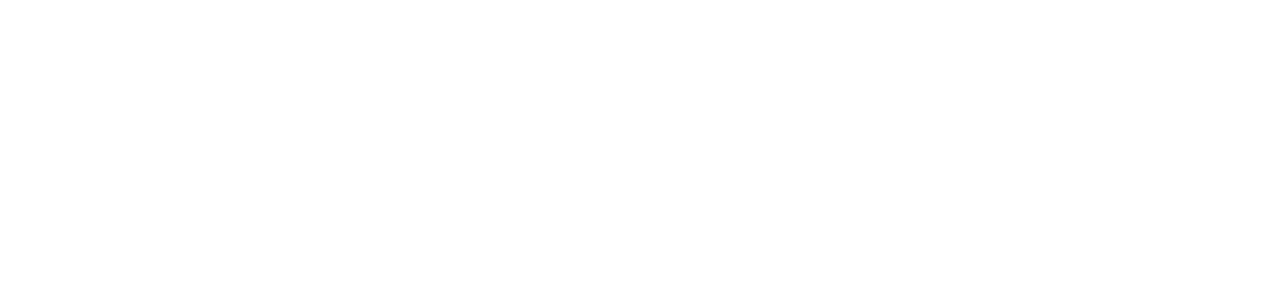
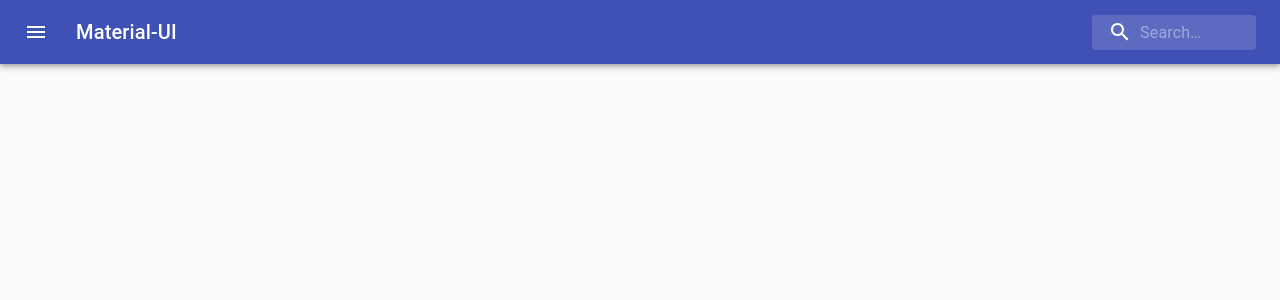
Before and after one commit to maksimanom/react-typescript, a React (Create React App) app: page / in a window 1280 px wide. Shown: the top 300 px of the page. Built offline with nearby package versions, Linux system fonts and the light colour scheme.

Commit message:
setting default data not done

```diff
--- a/package.json
+++ b/package.json
@@ -3,6 +3,8 @@
   "version": "0.1.0",
   "private": true,
   "dependencies": {
+    "@material-ui/core": "^4.10.1",
+    "@material-ui/icons": "^4.9.1",
     "@testing-library/jest-dom": "^4.2.4",
     "@testing-library/react": "^9.5.0",
     "@testing-library/user-event": "^7.2.1",
--- a/src/App.tsx
+++ b/src/App.tsx
@@ -1,10 +1,16 @@
 import React from 'react';
 
+import { makeStyles } from "@material-ui/core/styles";
+
+import Header from "./Components/header";
+import setDefaultBoardsIfNoPresent from "./utils/setDefaultIfNoPresent";
+
 function App() {
+  setDefaultBoardsIfNoPresent();
 
   return (
     <>
-
+      <Header />
     </>
   );
 }
--- /dev/null
+++ b/src/Components/header/index.js
@@ -0,0 +1,110 @@
+import React from "react";
+import AppBar from "@material-ui/core/AppBar";
+import Toolbar from "@material-ui/core/Toolbar";
+import IconButton from "@material-ui/core/IconButton";
+import Typography from "@material-ui/core/Typography";
+import InputBase from "@material-ui/core/InputBase";
+import {
+  createStyles,
+  fade,
+  Theme,
+  makeStyles,
+} from "@material-ui/core/styles";
+import MenuIcon from "@material-ui/icons/Menu";
+import SearchIcon from "@material-ui/icons/Search";
+
+const useStyles = makeStyles((theme) =>
+  createStyles({
+    root: {
+      flexGrow: 1,
+    },
+    menuButton: {
+      marginRight: theme.spacing(2),
+    },
+    title: {
+      flexGrow: 1,
+      display: "none",
+      [theme.breakpoints.up("sm")]: {
+        display: "block",
+      },
+    },
+    search: {
+      position: "relative",
+      borderRadius: theme.shape.borderRadius,
+      backgroundColor: fade(theme.palette.common.white, 0.15),
+      "&:hover": {
+        backgroundColor: fade(theme.palette.common.white, 0.25),
+      },
+      marginLeft: 0,
+      width: "100%",
+      [theme.breakpoints.up("sm")]: {
+        marginLeft: theme.spacing(1),
+        width: "auto",
+      },
+    },
+    searchIcon: {
+      padding: theme.spacing(0, 2),
+      height: "100%",
+      position: "absolute",
+      pointerEvents: "none",
+      display: "flex",
+      alignItems: "center",
+      justifyContent: "center",
+    },
+    inputRoot: {
+      color: "inherit",
+    },
+    inputInput: {
+      padding: theme.spacing(1, 1, 1, 0),
+      // vertical padding + font size from searchIcon
+      paddingLeft: `calc(1em + ${theme.spacing(4)}px)`,
+      transition: theme.transitions.create("width"),
+      width: "100%",
+      [theme.breakpoints.up("sm")]: {
+        width: "12ch",
+        "&:focus": {
+          width: "20ch",
+        },
+      },
+    },
+  })
+);
+
+
+const Header = ()=>{
+   const classes = useStyles();
+
+   return (
+     <div className={classes.root}>
+       <AppBar position="static">
+         <Toolbar>
+           <IconButton
+             edge="start"
+             className={classes.menuButton}
+             color="inherit"
+             aria-label="open drawer"
+           >
+             <MenuIcon />
+           </IconButton>
+           <Typography className={classes.title} variant="h6" noWrap>
+             Material-UI
+           </Typography>
+           <div className={classes.search}>
+             <div className={classes.searchIcon}>
+               <SearchIcon />
+             </div>
+             <InputBase
+               placeholder="Search…"
+               classes={{
+                 root: classes.inputRoot,
+                 input: classes.inputInput,
+               }}
+               inputProps={{ "aria-label": "search" }}
+             />
+           </div>
+         </Toolbar>
+       </AppBar>
+     </div>
+   );
+}
+export default Header;
--- a/src/index.tsx
+++ b/src/index.tsx
@@ -1,10 +1,14 @@
 import React from 'react';
 import ReactDOM from 'react-dom';
-import App from './App';
 import * as serviceWorker from './serviceWorker';
+import App from "./App";
+
+import CssBaseline from '@material-ui/core/CssBaseline';
+
 
 ReactDOM.render(
   <React.StrictMode>
+    <CssBaseline />
     <App />
   </React.StrictMode>,
   document.getElementById('root')
--- /dev/null
+++ b/src/utils/setDefaultIfNoPresent.ts
@@ -0,0 +1,42 @@
+const defaultBoards = () => {
+  return [
+    {
+      id: 0,
+      title: "Header 1",
+      tasks: [
+        {
+          id: 0,
+          text: "Element 1.1",
+          description: "",
+        },
+        {
+          id: 1,
+          text: "Element 1.2",
+          description: "",
+        },
+        {
+          id: 2,
+          text: "Element 1.3",
+          description: "",
+        },
+        {
+          id: 3,
+          text: "Element 1.4",
+          description: "",
+        },
+        {
+          id: 4,
+          text: "Element 1.5",
+          description: "",
+        },
+      ],
+    },
+  ];
+};
+const setDefaultIfNoPresent = () => {
+  const currentData = localStorage.getItem("trelloBoards");
+  if (!currentData || currentData.length) {
+    localStorage.setItem("trelloBoards", JSON.stringify(defaultBoards()));
+  }
+};
+export default setDefaultIfNoPresent;
```
Also changed, not shown: src/types/main.d.ts (added, +11 -0 lines), src/Components/boardsBlock/board.js (added), src/Components/boardsBlock/boardsBlock.js (added), 1 other file (tests, documents, lock files or other folders).
